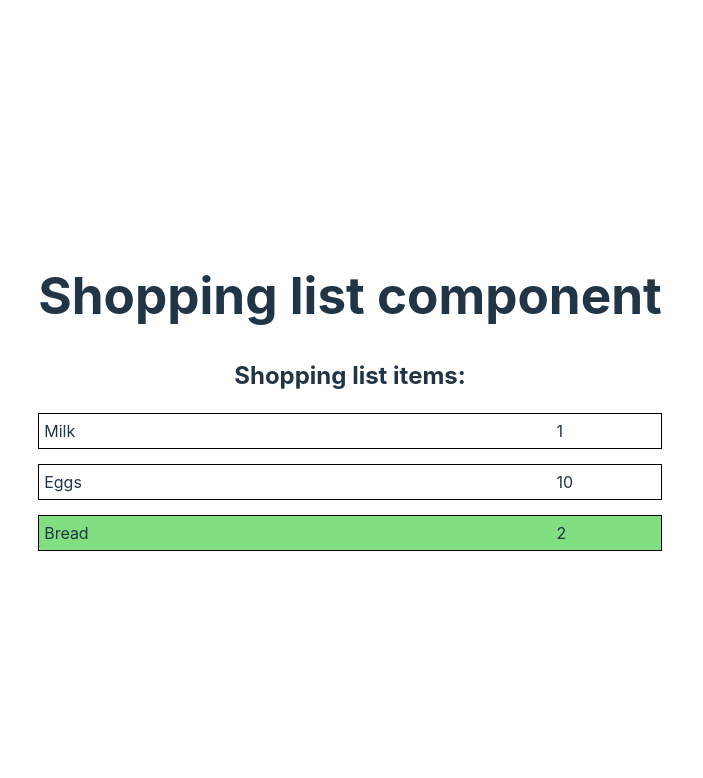
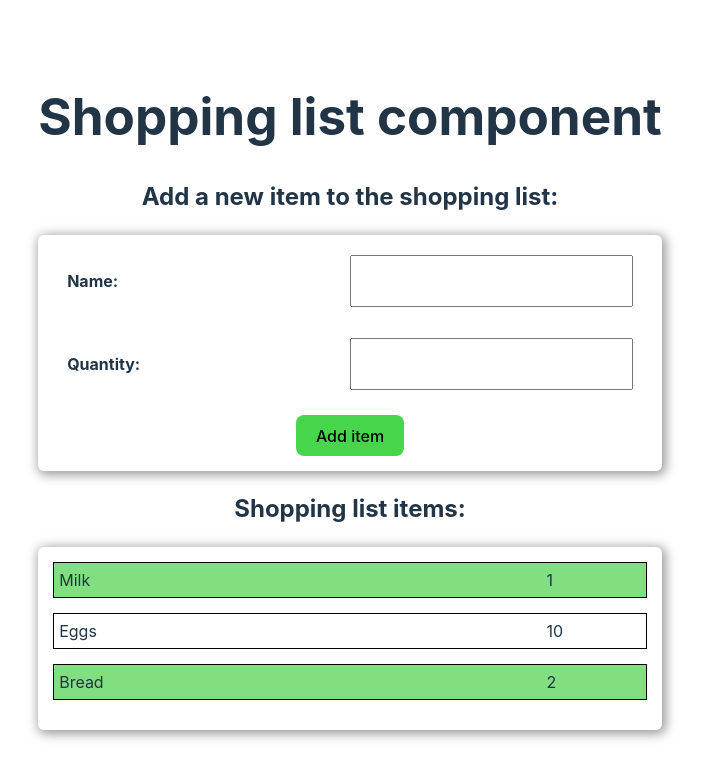
Before and after one commit to felicianpopa/react-redux, a React (Vite) app: page / in a window 1280 px wide. Shown: the top 778 px of the page, without its empty margins (290-993 px from the left). Built offline with nearby package versions, Linux system fonts and the light colour scheme; data requests are answered from the project's data file.

Commit message:
Create the AddItem

```diff
--- a/db.json
+++ b/db.json
@@ -4,7 +4,7 @@
       "id": 1,
       "itemName": "Milk",
       "qty": 1,
-      "checked": false
+      "checked": true
     },
     {
       "id": 2,
--- a/src/App.css
+++ b/src/App.css
@@ -41,6 +41,10 @@
   color: #888;
 }
 
+* {
+  box-sizing: border-box;
+}
+
 ul {
   padding: 0;
   list-style: none;
@@ -63,3 +67,37 @@ ul li {
 .shopping-list-item.checked {
   background-color: #81df81;
 }
+
+form {
+  font-size: 16px;
+}
+
+fieldset {
+  display: grid;
+  grid-template-columns: 1fr 1fr;
+  margin-bottom: 15px;
+  border: none;
+  text-align: left;
+  align-items: center;
+}
+
+form button {
+  background-color: #47d54c;
+}
+
+input {
+  width: 100%;
+  padding: 15px;
+  font-size: inherit;
+}
+
+label {
+  font-weight: bold;
+}
+
+.shadow-box {
+  padding: 15px;
+  border-radius: 6px;
+  background-color: #FFF;
+  box-shadow: 2px 2px 11px 2px rgb(123 121 121 / 75%);
+}
--- a/src/App.jsx
+++ b/src/App.jsx
@@ -1,5 +1,6 @@
 import { Suspense, lazy } from "react";
 import "./App.css";
+import AddItem from "./components/AddItem/AddItem";
 const ShoppingList = lazy(() =>
   import("./components/ShoppingList/ShoppingList")
 );
@@ -7,6 +8,7 @@ function App() {
   return (
     <>
       <h1>Shopping list component</h1>
+      <AddItem />
       <Suspense fallback={<h2>Loading...</h2>}>
         <ShoppingList />
       </Suspense>
--- /dev/null
+++ b/src/components/AddItem/AddItem.jsx
@@ -0,0 +1,37 @@
+const AddItem = () => {
+  const newItem = {
+    itemName: "",
+    qty: "",
+    checked: false,
+  };
+  const handleSubmit = (e) => {
+    e.preventDefault();
+    const formData = new FormData(e.currentTarget);
+    const updatedItem = { ...newItem, ...Object.fromEntries(formData) };
+
+    console.warn(updatedItem);
+    // Empty the values
+    e.currentTarget.reset();
+  };
+
+  return (
+    <>
+      <h2>Add a new item to the shopping list: </h2>
+      <form action="" className="shadow-box" onSubmit={handleSubmit}>
+        <fieldset>
+          <label htmlFor="itemName">Name:</label>
+          <input type="text" name="itemName" id="itemName" />
+        </fieldset>
+        <fieldset>
+          <label htmlFor="qty">Quantity:</label>
+          <input type="number" name="qty" />
+        </fieldset>
+        <button type="submit" className="btn">
+          Add item
+        </button>
+      </form>
+    </>
+  );
+};
+
+export default AddItem;
--- a/src/components/ShoppingList/ShoppingList.jsx
+++ b/src/components/ShoppingList/ShoppingList.jsx
@@ -13,7 +13,7 @@ const ShoppingList = () => {
   return (
     <div>
       <h2>Shopping list items:</h2>
-      <ul>
+      <ul className="shadow-box">
         {shoppingList.map((listItem) => {
           const { id, itemName } = listItem;
           return (
```
